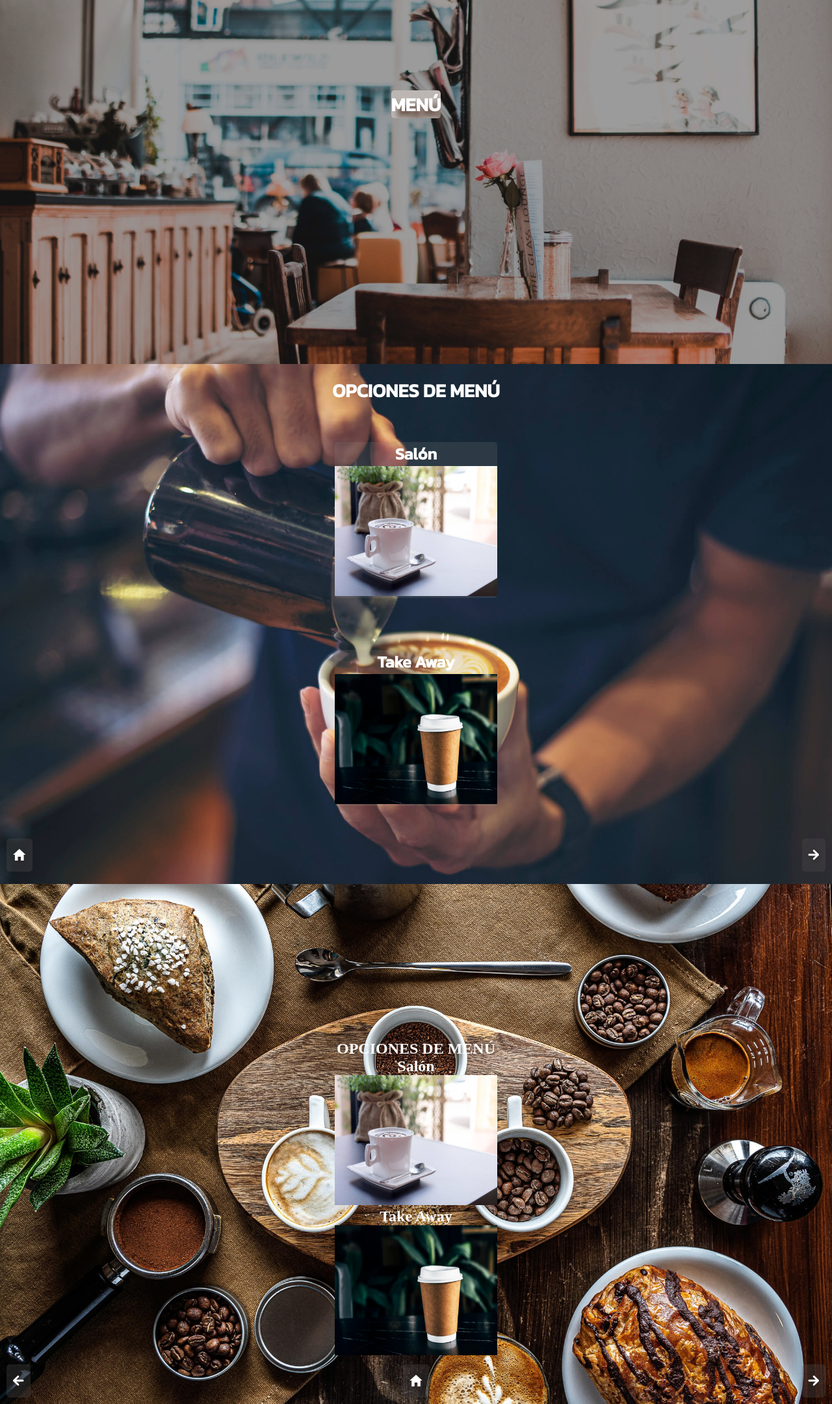
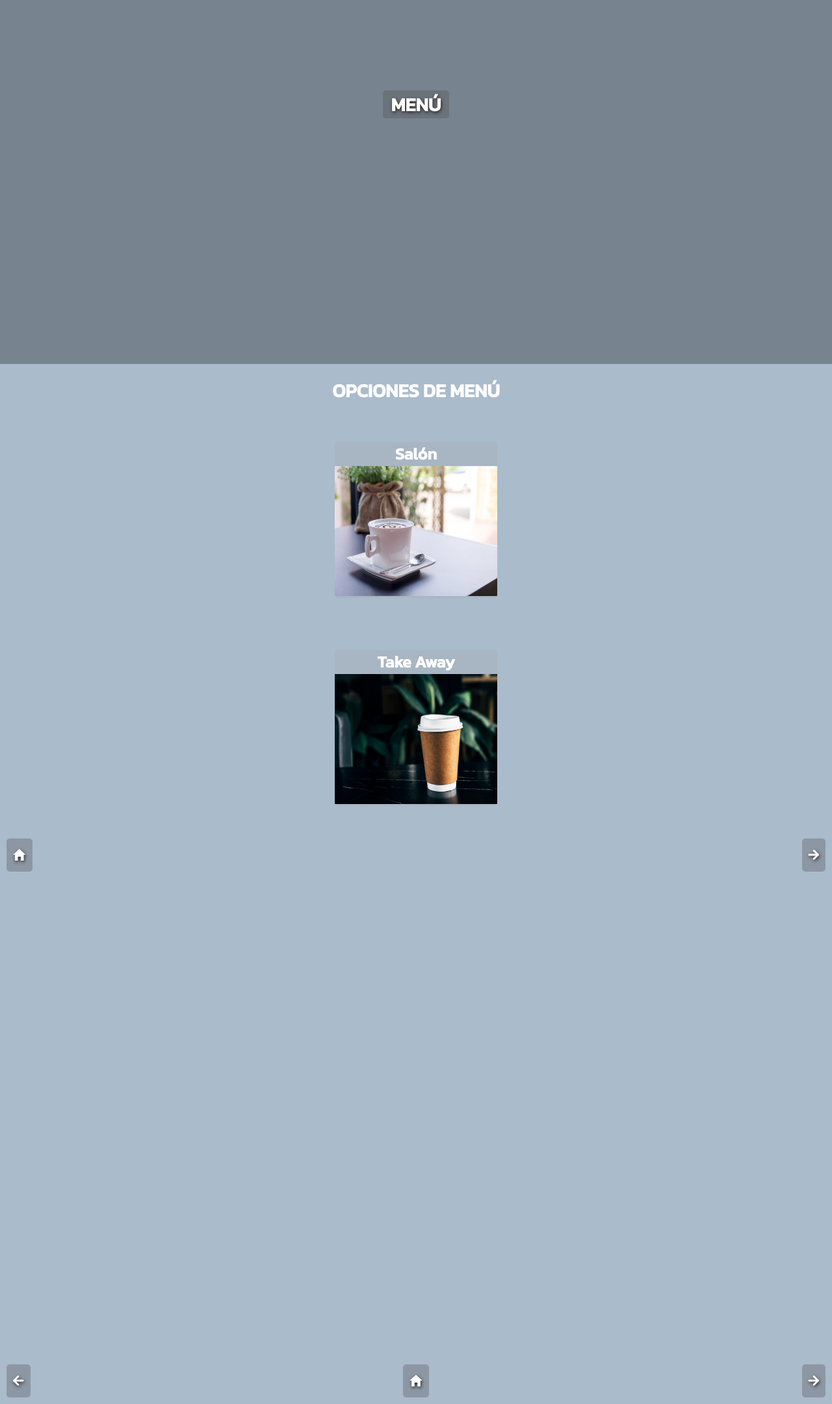
Before and after one commit to Faxc89/menuJs, a plain HTML site: page index.html in a window 1280 px wide. Shown: the part 240-2400 px from the top of the page at 65% size. Drawn offline with nearby package versions, Linux system fonts and the light colour scheme; a web font is replaced by a local one.

Commit message:
bg, btn, position

```diff
--- a/index.html
+++ b/index.html
@@ -57,21 +57,6 @@
 
     <!-- SECCION 3- MENÚ DE SALÓN -->
     <section id="section-tres" class="container">
-        <h1>
-            OPCIONES DE MENÚ
-        </h1>
-        <article class="card-opciones-menu">
-
-            <div class="card op-salon">
-            <h2> Salón </h2>
-            <img src="./media/img/section-dos/card-salon.jpg" width="250" height="200px" alt="cafe de salón">
-            </div>
-
-            <div class="card op-take">
-            <h2> Take Away</h2>
-            <img src="./media/img/section-dos/card-takeaway.jpg" width="250" height="200px" alt=" café para llevar ">
-            </div>
-
         </article>
         <!-- botones de movimiento de flujo -->
         <article class="btn-pagina">
--- a/scss/main.scss
+++ b/scss/main.scss
@@ -48,7 +48,6 @@
 // SECTION UNO
 #section-uno{
     background-color: #abc;
-    background-image: url("../media/img/section-tres/bg-section3.jpg");
     // @include grid-container-center;
     @include flex-section-uno;
     &::before{
@@ -59,7 +58,6 @@
 // SECTION DOS
 #section-dos{
     background-color: #abc;
-    background-image: url("../media/img/section-dos/bg-section2.jpg");
     h1{
         height: 10vh;
         font-size: 1.8rem;
@@ -87,7 +85,6 @@
 // SECTION TRES
 #section-tres{
     background-color: #abc;
-    background-image: url("../media/img/section-uno/bg-section1.jpg");
     @include flex-section;
 
 
@@ -96,7 +93,6 @@
 // SECTION CUATRO
 #section-cuatro{
     background-color: rgb(34, 34, 17);
-    background-image: url("../media/img/section-cuatro/bg-section4.png");
     @include flex-section;
 }
 // -------------------------------------
--- a/scss/utilities/_mixin.scss
+++ b/scss/utilities/_mixin.scss
@@ -14,7 +14,7 @@
 
 // // // // // BOTONES // // // // // // //
 @mixin btn-menu{
-    background-color:#bcb6b3;
+    background-color: #504f4f53;
     border-radius: 5px;
     position: absolute;
 }
@@ -25,7 +25,8 @@
     font-size: 1.8rem;
     font-weight: bold;
     font-family: 'Kanit', sans-serif;
-    text-shadow: 10px 10px 10px #52382c;
+    text-shadow: 1px 2px 5px #2b2626;
+    padding: 0.8rem;
 }
 @mixin btn-pagina-item{
     margin: 10px;
```
Also changed, not shown: css/main.css.
